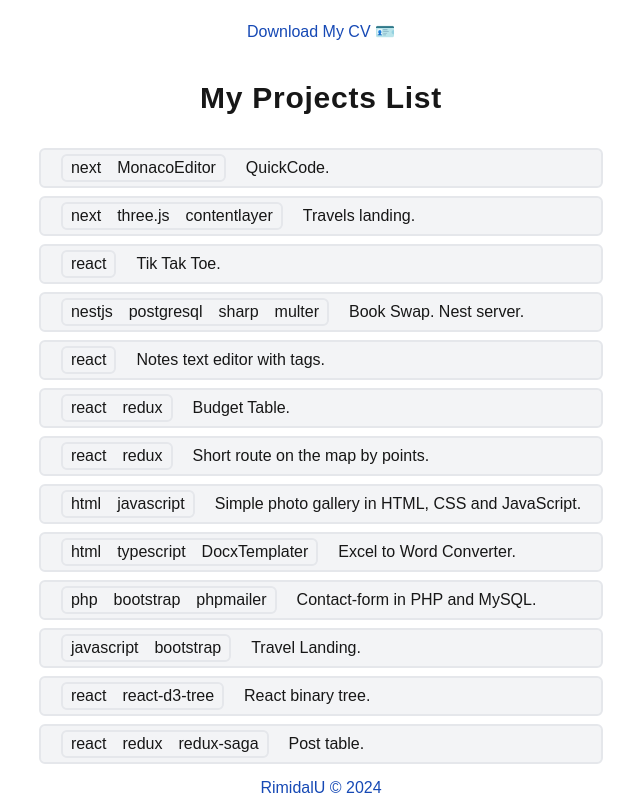
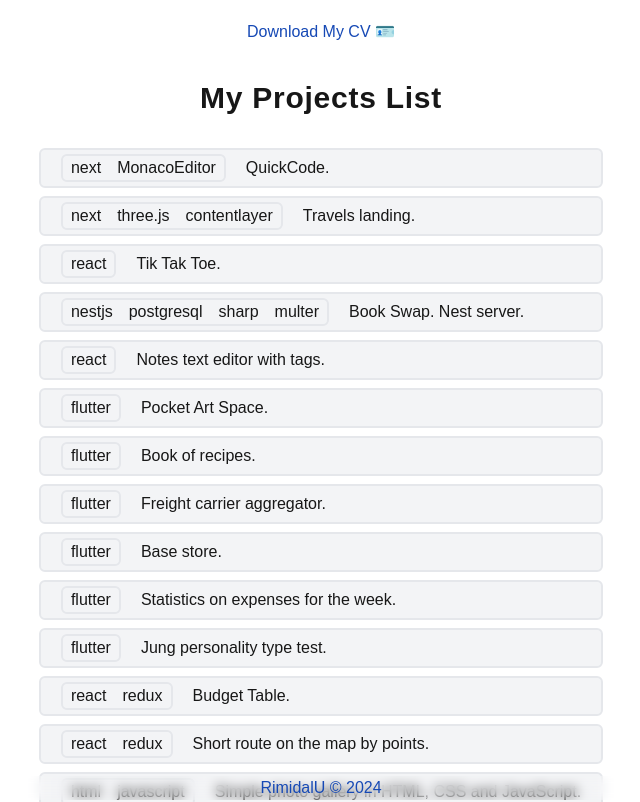
Before and after one commit to RimidalU/my-projects-landing, a Next.js app: page / in a window 1280 px wide. Shown: the top 802 px of the page, without its empty margins (319-959 px from the left). Built offline with nearby package versions, Linux system fonts and the light colour scheme.

Commit message:
docs: add new projects data

```diff
--- a/src/data/projects.ts
+++ b/src/data/projects.ts
@@ -8,6 +8,7 @@ const PROJECTS: IProject[] = [
             'Compact and intuitive code editor designed for developers who value simplicity and efficiency.',
         slug: 'QuickCode',
         liveDemo: 'https://quick-code-beta.vercel.app/',
+        img: ['error.png', 'output.png', 'running.png', 'mobile.png'],
         tools: [
             ProjectTool.Next,
             ProjectTool.React,
@@ -26,6 +27,17 @@ const PROJECTS: IProject[] = [
             'The site contains information about my travels, links to videos about these trips and technical reports.',
         slug: 'my-travels-landing',
         liveDemo: 'https://my-travels-landing.vercel.app/',
+        img: [
+            'home.png',
+            'contacts.png',
+            'developer.png',
+            'video.png',
+            'homeMobile.png',
+            'contactsMobile.png',
+            'placeholderMobile.png',
+            'videoMobile.png',
+        ],
+
         tools: [
             ProjectTool.Next,
             ProjectTool.React,
@@ -53,6 +65,8 @@ const PROJECTS: IProject[] = [
         description: 'Classic simple React tik tak toe for two users game.',
         slug: 'react-simple-tic-tac-toe',
         liveDemo: 'https://react-simple-tic-tac-toe.netlify.app/',
+        img: ['error.png', 'mobile.png', 'output.png', 'running.png'],
+
         tools: [
             ProjectTool.React,
             ProjectTool.TypeScript,
@@ -70,6 +84,8 @@ const PROJECTS: IProject[] = [
             'Is a platform for exchanging books. App provides registered users with the opportunity to share books, add favorites to both books and users, and has a feed informing about new events from users from favorites. The functionality also includes registration, authorization of users, assignment tags and search by tags, downloading and storing avatars of user in the database, downloading and converting photos to webp with the inclusion of static distribution, the ability to add an electronic version of the book. And many, many other features...',
         slug: 'book-swap',
         liveDemo: 'https://book-swap-0ph3.onrender.com/docs',
+        img: ['error.png', 'mobile.png', 'output.png', 'running.png'],
+
         tools: [
             ProjectTool.NestJs,
             ProjectTool.Jest,
@@ -97,6 +113,8 @@ const PROJECTS: IProject[] = [
             "SPA in React, TypeScript and Sass for quick notes. Create, edit, view and delete notes. While editing a note, user can create tags using the '#' symbol. When editing a note, all words that match the tags are highlighted.",
         slug: 'notes-text-editor_with-tags',
         liveDemo: 'https://euphonious-heliotrope-5b2c49.netlify.app/',
+        img: ['error.png', 'mobile.png', 'output.png', 'running.png'],
+
         tools: [
             ProjectTool.React,
             ProjectTool.TypeScript,
@@ -109,12 +127,78 @@ const PROJECTS: IProject[] = [
         mainTools: [ProjectTool.React],
         status: 'in progress',
     },
+
+    {
+        name: 'Pocket Art Space.',
+        description:
+            'A gallery of paintings ( and other types of fine art ), artists and art fans on Flutter.',
+        slug: 'pocket-gallery-of-artists',
+        img: ['1.png', '2.png', '3.png', '4.png'],
+        tools: [ProjectTool.Flutter],
+        mainTools: [ProjectTool.Flutter],
+        status: 'in progress',
+    },
+    {
+        name: 'Book of recipes.',
+        description: 'A recipe book with favorites and filters on Flutter.',
+        slug: 'deli_meals_list',
+        img: ['1.png', '2.png', '3.png', '4.png'],
+        tools: [ProjectTool.Flutter],
+        mainTools: [ProjectTool.Flutter],
+        status: 'completed',
+    },
+    {
+        name: 'Freight carrier aggregator.',
+        description:
+            'The screens of cargo shipping aggregator app for customers and contractors on Flutter.',
+        slug: 'freight-carrier-aggregator-screens',
+        img: ['1.png', '2.png', '3.png', '4.png'],
+        tools: [ProjectTool.Flutter],
+        mainTools: [ProjectTool.Flutter],
+        status: 'completed',
+    },
+    {
+        name: 'Base store.',
+        description: 'Marketplace on flutter.',
+        slug: 'base_store',
+        img: ['1.png', '2.png', '3.png', '4.png'],
+        tools: [ProjectTool.Flutter],
+        mainTools: [ProjectTool.Flutter],
+        status: 'completed',
+    },
+    {
+        name: 'Statistics on expenses for the week.',
+        description:
+            'Simple application in Flutter to display statistics on expenses for the week.',
+        slug: 'spending-during-the-week',
+        img: [
+            'form.png',
+            'home.png',
+            'landscape-chart.png',
+            'landscape-home.png',
+        ],
+        tools: [ProjectTool.Flutter],
+        mainTools: [ProjectTool.Flutter],
+        status: 'completed',
+    },
+    {
+        name: 'Jung personality type test.',
+        description:
+            'Simple personality type test according to the method of K. Jung.',
+        slug: 'jung-personality-type-test',
+        img: ['quest.png', 'result.png'],
+        tools: [ProjectTool.Flutter],
+        mainTools: [ProjectTool.Flutter],
+        status: 'completed',
+    },
     {
         name: 'Budget Table.',
         description: 'Table of construction and erection work for budget app.',
         slug: 'table_of_construction_and_erection_work',
         liveDemo:
             'https://table-of-construction-and-erection-work-kdf7uyyt8-rimidalu.vercel.app/',
+        img: ['error.png', 'mobile.png', 'output.png', 'running.png'],
+
         tools: [
             ProjectTool.React,
             ProjectTool.Redux,
@@ -134,6 +218,8 @@ const PROJECTS: IProject[] = [
             'SPA in React, RTK, Redux-saga, TypeScript and Ant-Design for display a short route on the map by points. Leaflet - interactive map shell. Maps - OpenStreetMap. Short path calculation - OSRM under the hood leaflet-routing-machine plugin.',
         slug: 'short-route-on-the-map-by-points',
         liveDemo: 'https://short-route-on-the-map-by-points.netlify.app/',
+        img: ['error.png', 'mobile.png', 'output.png', 'running.png'],
+
         tools: [
             ProjectTool.React,
             ProjectTool.Leaflet,
@@ -153,6 +239,8 @@ const PROJECTS: IProject[] = [
             'A simple photo gallery with information about the photo, search by name and a random sequence of filling the gallery with photos.',
         slug: 'photo_gallery',
         liveDemo: 'https://simple-photogallery.netlify.app/',
+        img: ['error.png', 'mobile.png', 'output.png', 'running.png'],
+
         tools: [ProjectTool.HTML, ProjectTool.CSS, ProjectTool.JavaScript],
         mainTools: [ProjectTool.HTML, ProjectTool.JavaScript],
         status: 'in progress',
@@ -163,6 +251,8 @@ const PROJECTS: IProject[] = [
             'Converter from excel to word with intermediate state to json. Allows you to get data from an excel-file in the form required by the user using a custom template.',
         slug: 'excel-to-word_converter',
         liveDemo: 'https://excel-to-word-converter.netlify.app/',
+        img: ['error.png', 'mobile.png', 'output.png', 'running.png'],
+
         tools: [
             ProjectTool.HTML,
             ProjectTool.TypeScript,
@@ -185,6 +275,8 @@ const PROJECTS: IProject[] = [
             'PHP. A form that adds to the database with notification of messages by e-mail + a table that displays all messages in the database with pagination.',
         slug: 'php-contact_form',
         liveDemo: 'http://php-contact-form.epizy.com/',
+        img: ['error.png', 'mobile.png', 'output.png', 'running.png'],
+
         tools: [
             ProjectTool.PHP,
             ProjectTool.HTML,
@@ -203,6 +295,8 @@ const PROJECTS: IProject[] = [
         description: "My family's travel landing page.",
         slug: 'travel_landing',
         liveDemo: 'https://spiffy-donut-4c3548.netlify.app/',
+        img: ['error.png', 'mobile.png', 'output.png', 'running.png'],
+
         tools: [
             ProjectTool.JavaScript,
             ProjectTool.HTML,
@@ -217,6 +311,8 @@ const PROJECTS: IProject[] = [
             "Binary tree with random number generator. At the user's request, a new random value is embedded in the tree.",
         slug: 'react_binary_tree',
         liveDemo: 'https://react-binary-tree-k7vywh0ab-rimidalu.vercel.app/',
+        img: ['error.png', 'mobile.png', 'output.png', 'running.png'],
+
         tools: [
             ProjectTool.React,
             ProjectTool.TypeScript,
@@ -235,6 +331,8 @@ const PROJECTS: IProject[] = [
             'SPA in React, RTK, Redux-saga, TypeScript and TailwindCSS for display a list of post. User can search, sort, filter posts. There is pagination.',
         slug: 'react-rtk-table-search-sort-filter-pagination',
         liveDemo: 'https://react-rtk-table.netlify.app/',
+        img: ['error.png', 'mobile.png', 'output.png', 'running.png'],
+
         tools: [
             ProjectTool.React,
             ProjectTool.TypeScript,
```
